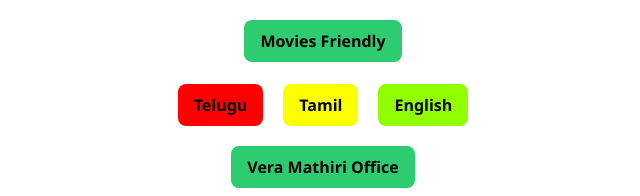
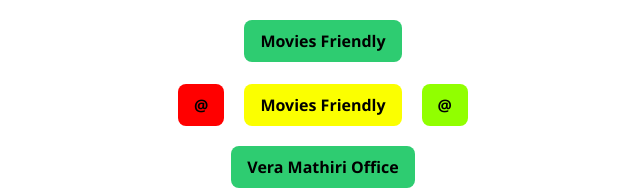
Before and after one commit to copytwozero/Movies-Friendly---Home, a plain HTML site: page Moviesfriendly.html in a window 1280 px wide. Shown: the top 196 px of the page, without its empty margins (317-957 px from the left). Drawn offline with Linux system fonts and the light colour scheme.

Commit message:
Update Moviesfriendly.html
Added

```diff
--- a/Moviesfriendly.html
+++ b/Moviesfriendly.html
@@ -124,9 +124,9 @@ footer .social-links a img:hover {
 <br>
 <nav>
   <div class="language-nav">
-    <a href="index.html" class="nav-btn telugu">Telugu</a>
-    <a href="#" class="nav-btn tamil">Tamil</a>
-    <a href="#" class="nav-btn english">English</a>
+    <a href="index.html" class="nav-btn telugu">@</a>
+    <a href="#" class="nav-btn tamil">Movies Friendly</a>
+    <a href="#" class="nav-btn english">@</a>
   </div>
 </nav>
 
```
